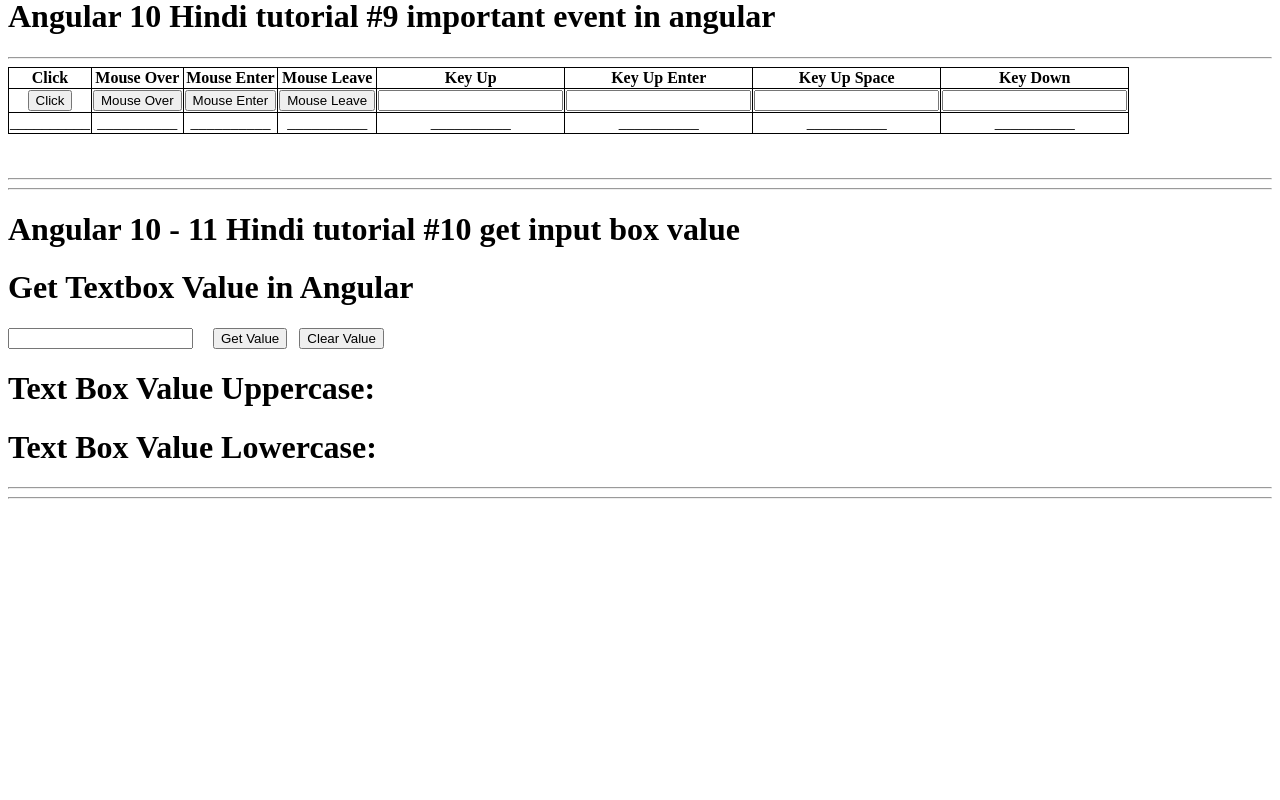
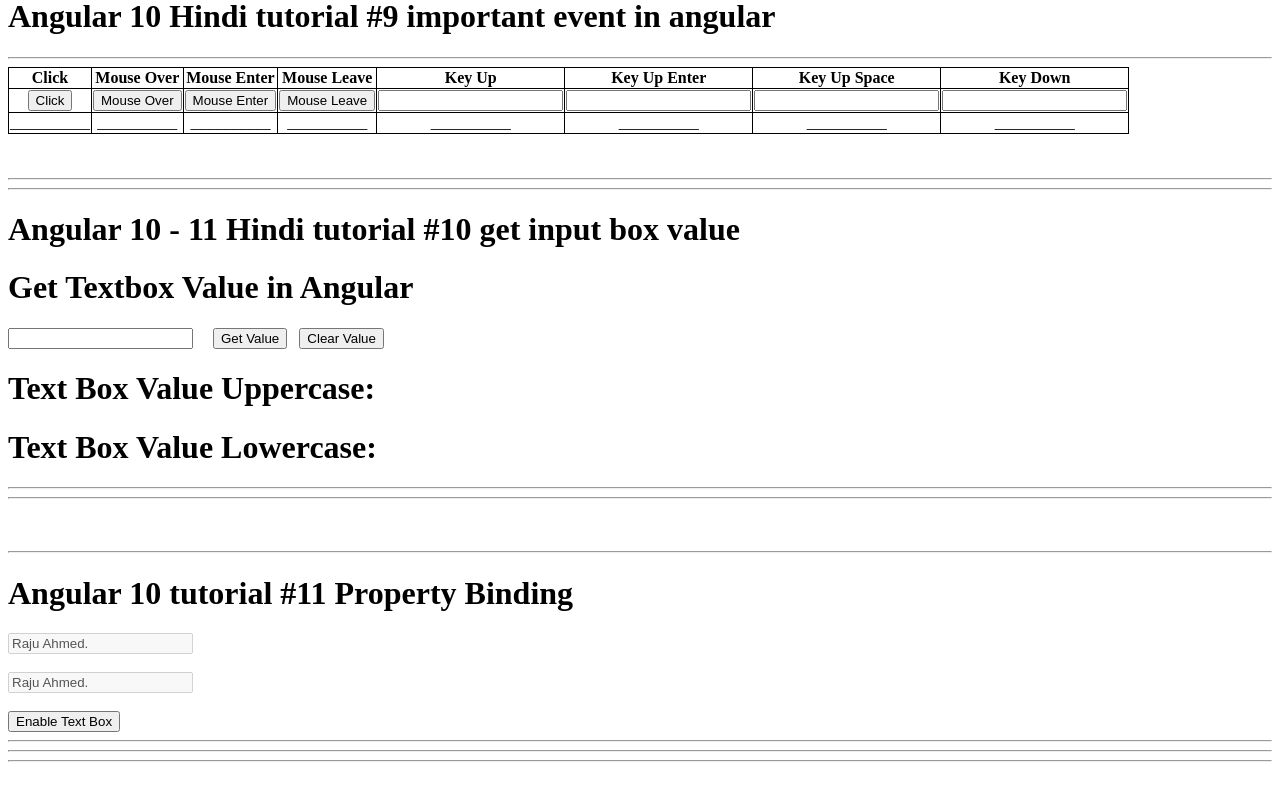
Before and after one commit to mrajuahmed/Angular10To11, an Angular app in the folder blog-angular/: page / in a window 1280 px wide. Shown: the part 655-1455 px from the top of the page. Before the commit the page ends 1296 px from the top, so only its background shows below. Built offline with nearby package versions, Linux system fonts and the light colour scheme.

Commit message:
Angular 10 tutorial #11 Property Binding: Done

```diff
--- a/blog-angular/src/app/app.component.html
+++ b/blog-angular/src/app/app.component.html
@@ -112,6 +112,16 @@ table {
 <hr>
 <br>
 <br>
+<hr>
+<h1>Angular 10 tutorial #11 Property Binding</h1>
+<input type="text" [disabled]="disabledTextBox" [value]='name'>
+<br><br>
+<input type="text" [disabled]="disabledTextBox" value={{name}}>
+<br><br>
+<button (click)="enableBoxt()">Enable Text Box</button>
+<hr>
+<hr>
+<hr>
 <br>
 <br>
 <br>
--- a/blog-angular/src/app/app.component.ts
+++ b/blog-angular/src/app/app.component.ts
@@ -88,7 +88,11 @@ export class AppComponent {
     if(evt.length>0){
       alert("All text clear.");
     }
+  }
 
+  disabledTextBox=true;
+  enableBoxt(){
+    this.disabledTextBox=false;
   }
 
 }
```
